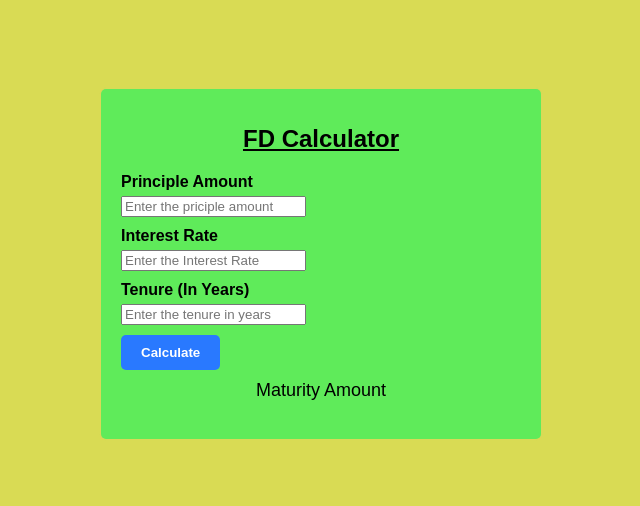
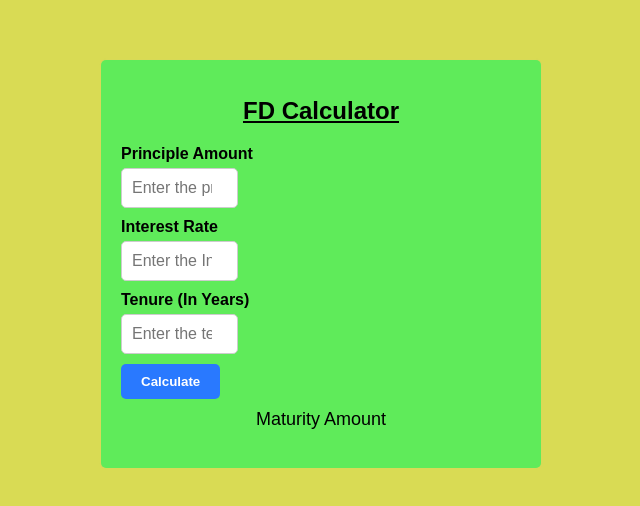
Before and after one commit to abhijith-appz/Fixed-deposit-calculator, a plain HTML site: page index.html in a window 1280 px wide. Shown: the part 144-650 px from the top of the page, without its empty margins (319-959 px from the left). Drawn offline with Linux system fonts and the light colour scheme.

Commit message:
container hover changed

```diff
--- a/style.css
+++ b/style.css
@@ -17,7 +17,7 @@ body{
 }
 .container:hover{
 
-    box-shadow: 10px 10px 10px 10pxrgba(0, 0, 0, 0.1);
+    box-shadow: 10px 10px 10px 10px rgba(0, 0, 0, 0.1);
 
 
 }
@@ -36,7 +36,7 @@ h1{
     margin-bottom: 5px;
 
 }
-form-group input{
+.form-group input{
     width: 95px;
     padding: 10px;
     font-size: 16px;
```
